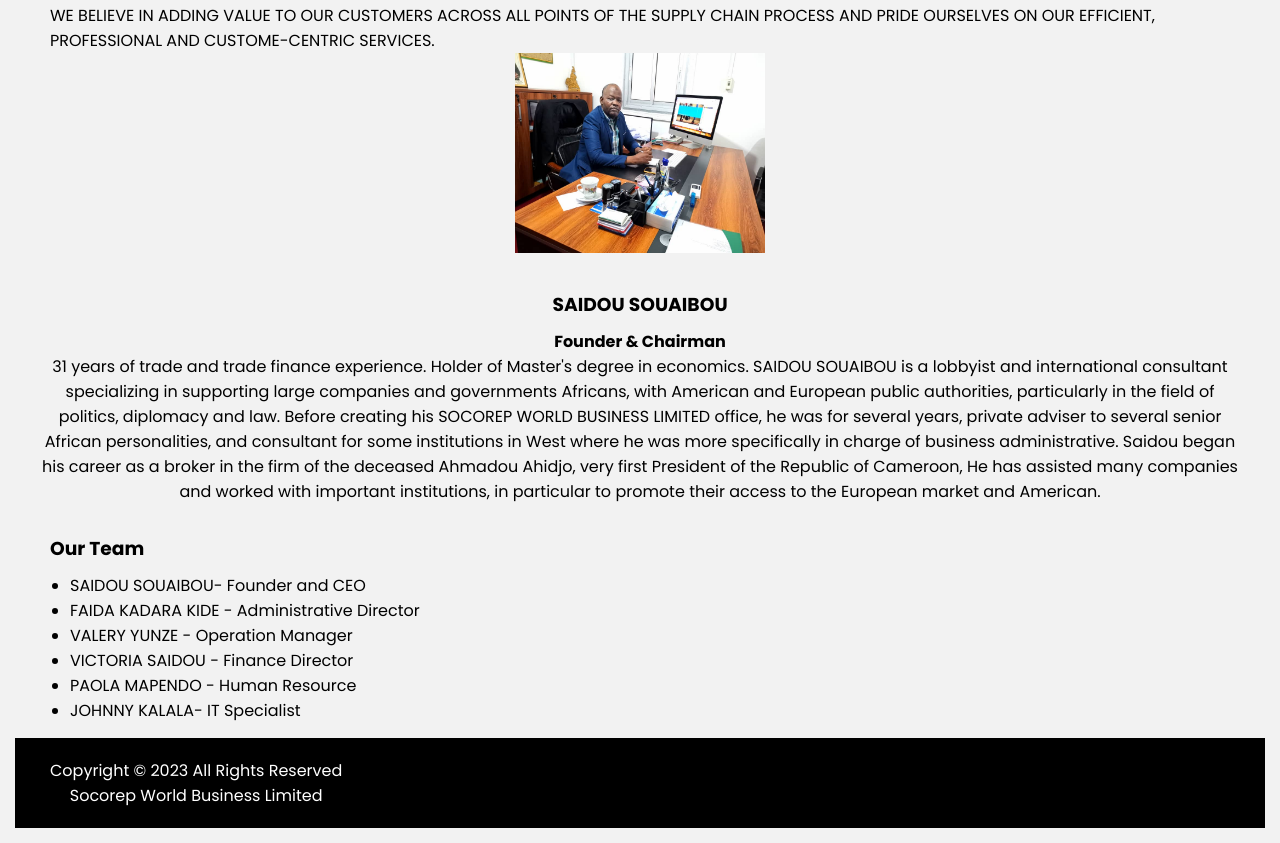
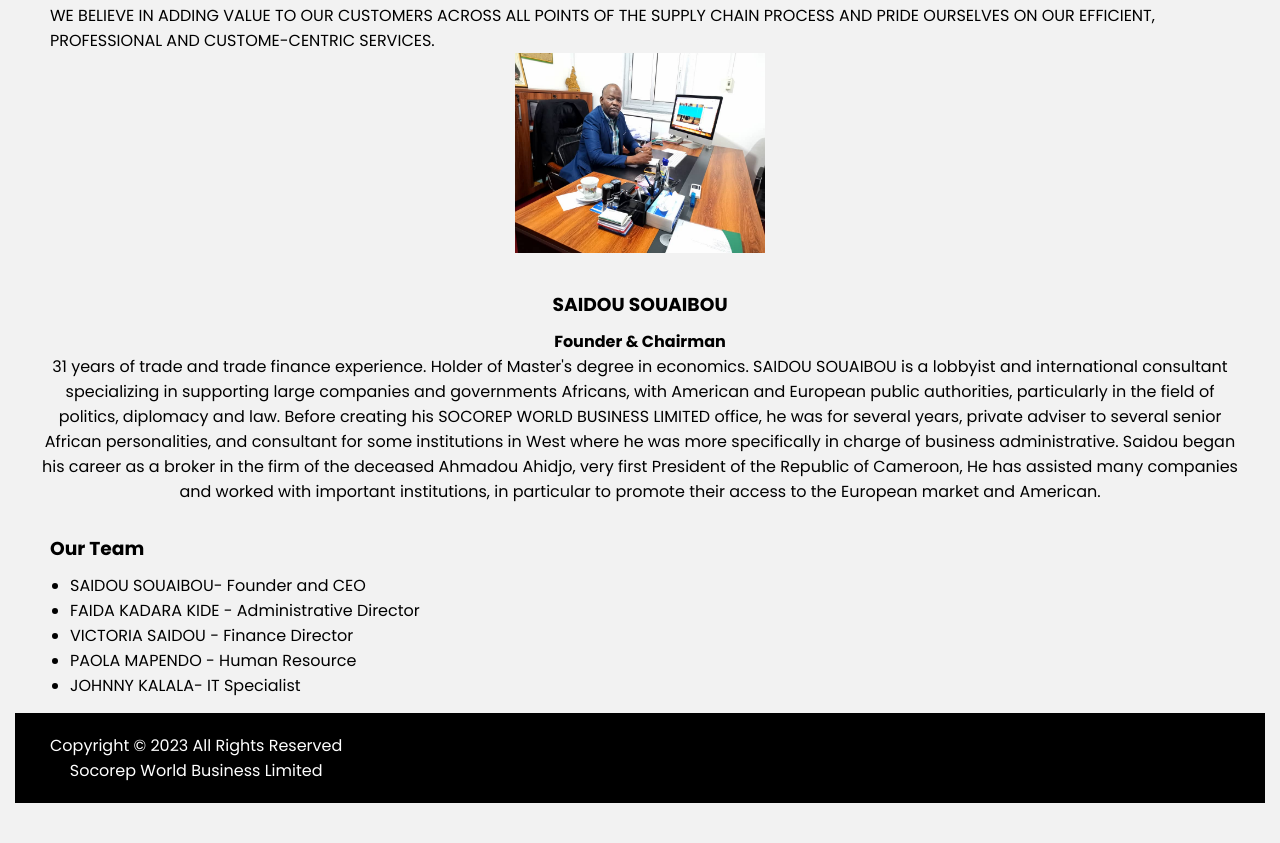
Before and after one commit to johnnykall/Socorep-website, a plain HTML site: page about us.html in a window 1280 px wide. Shown: the part 320-1163 px from the top of the page. After the commit the page ends 1138 px from the top, so only its background shows below. Drawn offline with Linux system fonts and the light colour scheme.

Commit message:
Update about us.html
New Changes

```diff
--- a/about us.html
+++ b/about us.html
@@ -73,7 +73,6 @@
           <ul>
             <li>SAIDOU SOUAIBOU- Founder and CEO</li>
             <li>FAIDA KADARA KIDE - Administrative Director </li>
-              <li>VALERY YUNZE - Operation Manager </li>
             <li>VICTORIA SAIDOU - Finance Director</li>
             <li>PAOLA MAPENDO - Human Resource</li>
             <li>JOHNNY KALALA- IT Specialist</li>
```
